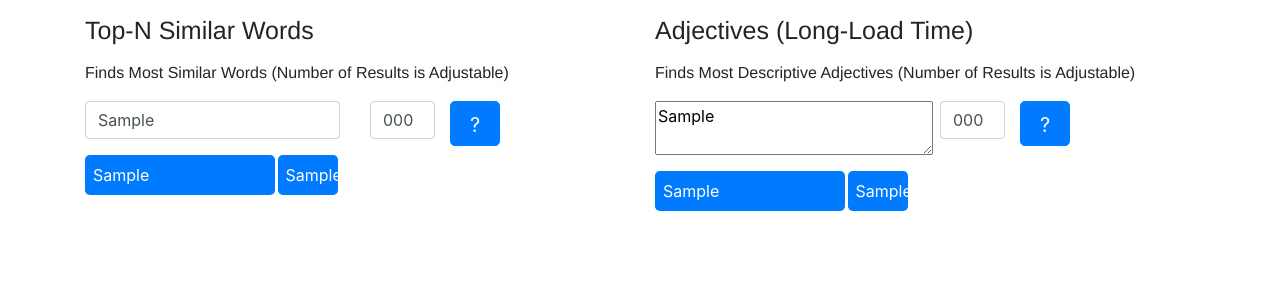
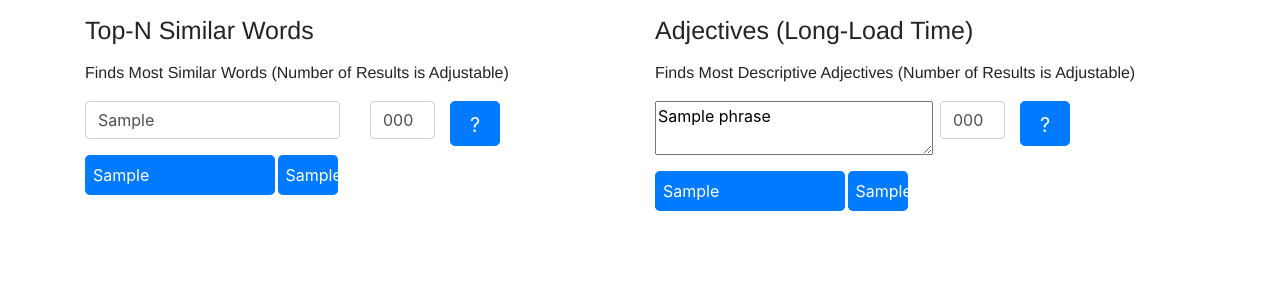
Before and after one commit to 18rberry/Neuroecon-Word-Embedding, a Django app: template mysite/templates/reasoning.html in a window 1280 px wide. Shown: the part 682-982 px from the top of the page. Run offline with Django 3.2, Linux system fonts and the light colour scheme; the template is opened without the code that fills it: most values are stand-ins (such as "Sample title", 1, 10 or a date in 2020); some libraries are stand-ins or nearby versions.

Commit message:
Render previous/default input for Adjectives textbox

```diff
--- a/mysite/templates/reasoning.html
+++ b/mysite/templates/reasoning.html
@@ -209,7 +209,7 @@
               <div class="col-md-6 mb-3">
 
                 {% if phrase %}
-                    <textarea name = "phrase" placeholder = "Nike"  cols="25" rows="2" value = {{phrase}} required>{{c}}</textarea>
+                    <textarea name = "phrase" placeholder = "Nike"  cols="25" rows="2" value = {{phrase}} required>{{phrase}}</textarea>
                 {% else %}
                     <textarea name = "phrase" placeholder = "Nike"  cols="25" rows="2" value = "Nike" required>Nike</textarea>
                 {% endif %}
```
